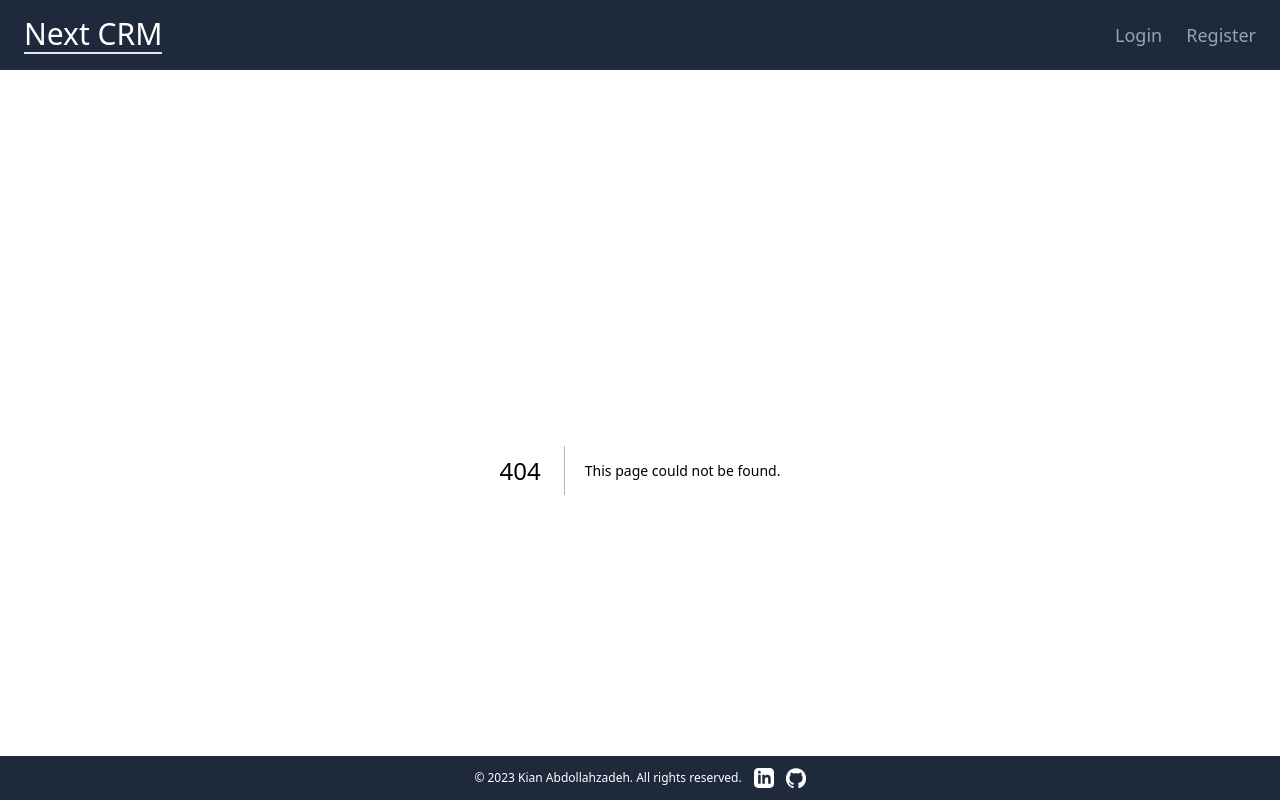
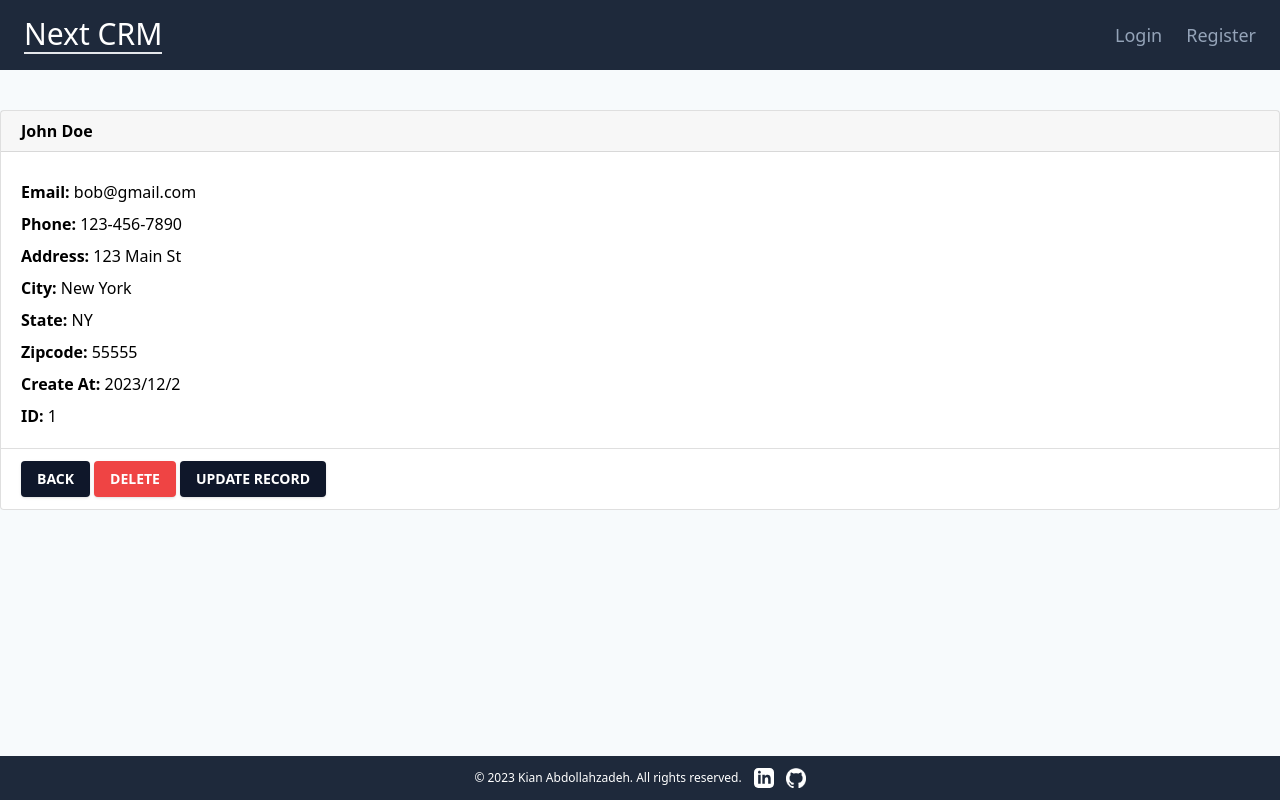
Before and after one commit to Kian2002/CRM-System, a Next.js app: page /records/1 in a window 1280 px wide. Before the commit this address had no page. Built offline with nearby package versions, Linux system fonts and the light colour scheme.

Commit message:
create edit record page

```diff
--- a/src/pages/index.tsx
+++ b/src/pages/index.tsx
@@ -3,7 +3,7 @@ import Head from "next/head";
 import Records from "@/components/Records";
 
 export default function Home() {
-  const isLoggedIn = false;
+  const isLoggedIn = true;
 
   return (
     <>
--- /dev/null
+++ b/src/pages/records/[id]/index.tsx
@@ -0,0 +1,88 @@
+import React from "react";
+import { useRouter } from "next/router";
+
+const ViewRecord = () => {
+  const router = useRouter();
+  const { id } = router.query;
+
+  // TODO: Fetch record from API
+
+  const handleCickBack = () => {
+    router.back();
+  };
+
+  const handleDeleteRecord = () => {
+    // TODO: Delete record from API
+  };
+
+  const handleUpdateRecord = () => {
+    router.push(`/records/${id}/update`);
+  };
+
+  return (
+    <div className="flex flex-col min-w-0 break-words mt-10 bg-white border border-solid rounded border-[rgba(0,0,0,0.125)]">
+      <div className="px-5 py-2 mb-0 bg-[rgba(0,0,0,0.03)] border-b border-[rgba(0,0,0,0.125)]">
+        <strong>John Doe</strong>
+      </div>
+
+      <div className="flex-auto p-5">
+        <p className="mt-2">
+          <strong>Email: </strong>bob@gmail.com
+        </p>
+
+        <p className="mt-2">
+          <strong>Phone: </strong>123-456-7890
+        </p>
+
+        <p className="mt-2">
+          <strong>Address: </strong>123 Main St
+        </p>
+
+        <p className="mt-2">
+          <strong>City: </strong>New York
+        </p>
+
+        <p className="mt-2">
+          <strong>State: </strong>NY
+        </p>
+
+        <p className="mt-2">
+          <strong>Zipcode: </strong>55555
+        </p>
+
+        <p className="mt-2">
+          <strong>Create At: </strong>2023/12/2
+        </p>
+
+        <p className="mt-2">
+          <strong>ID: </strong>1
+        </p>
+      </div>
+
+      <div className="flex items-center justify-start px-5 py-3 border-t border-[rgba(0,0,0,0.125)]">
+        <button
+          onClick={handleCickBack}
+          className="px-4 py-2 mr-1 text-sm font-bold text-white uppercase bg-slate-900 rounded shadow outline-none active:bg-slate-400 hover:shadow-lg focus:outline-none"
+        >
+          Back
+        </button>
+
+        <button
+          onClick={handleDeleteRecord}
+          className="px-4 py-2 mr-1 text-sm font-bold text-white uppercase bg-red-500 rounded shadow outline-none active:bg-red-900 hover:shadow-lg focus:outline-none"
+        >
+          Delete
+        </button>
+
+        <button
+          onClick={handleUpdateRecord}
+          className="px-4 py-2 mr-1 text-sm font-bold text-white uppercase bg-slate-900 rounded shadow outline-none active:bg-slate-400 hover:shadow-lg focus:outline-none"
+        >
+          Update Record
+        </button>
+      </div>
+    </div>
+  );
+};
+
+export default ViewRecord;
```
